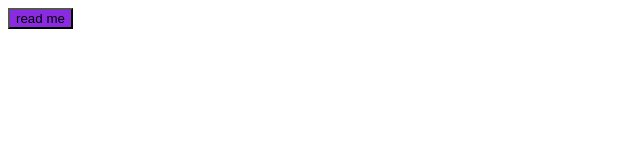
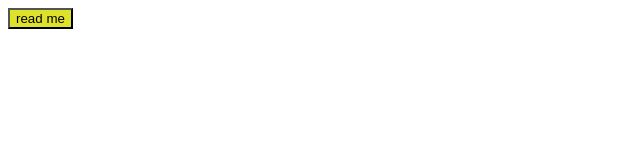
Before and after one commit to Iorg/todo-app, a plain HTML site: page index.html in a window 1280 px wide. Shown: the whole page, without its empty margins (0-640 px from the left). Drawn offline with Linux system fonts and the light colour scheme.

Commit message:
margin-top

```diff
--- a/style.css
+++ b/style.css
@@ -1,4 +1,4 @@
 .my-button {
-  background-color: blueviolet;
-  margin: 40 px;
+  background-color: rgb(223, 226, 43);
+  margin-top: 40 px;
 }
```
